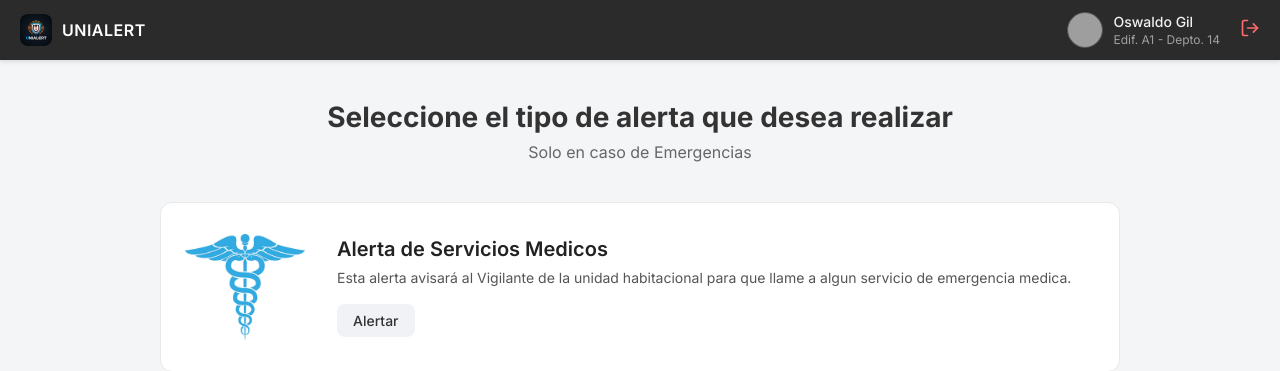
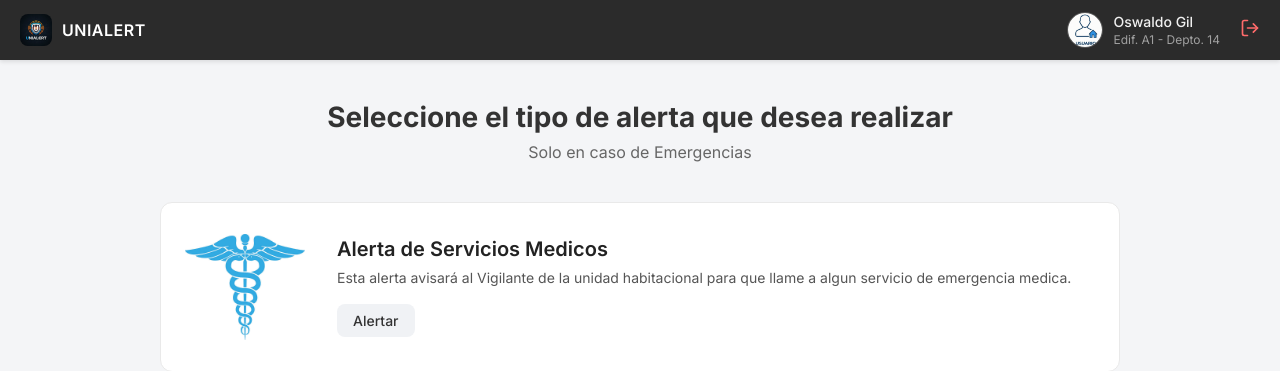
Before and after one commit to TexorEuric/ADS---Proyecto, a PHP site: page /UsuarioIndex.php in a window 1280 px wide. Shown: the top 371 px of the page. Run offline with PHP 8.4, Linux system fonts and the light colour scheme; a user stored in the database is signed in; data comes from the database, SQL or seed files in the repository; grey boxes are pictures that could not be loaded.

Commit message:
Cambios en los Avatares del Usuario

```diff
--- a/Usuario/UFormularioSM.php
+++ b/Usuario/UFormularioSM.php
@@ -54,7 +54,7 @@ if (!empty($datos['Edificio']) && !empty($datos['Departamento'])) {
             <span class="navbar-logo-text">UNIALERT</span>
         </div>
         <div class="navbar-right">
-            <img src="../Multimedia/User Avatar.png" alt="Avatar" class="user-avatar">
+            <img src="../Multimedia/VecinoAvatar.png" alt="Avatar" class="user-avatar">
 
             <div class="user-info">
                 <span class="user-name"><?php echo $nombreMostrar; ?></span>
--- a/Usuario/UFormularioSS.php
+++ b/Usuario/UFormularioSS.php
@@ -53,7 +53,7 @@ if (!empty($datos['Edificio']) && !empty($datos['Departamento'])) {
             <span class="navbar-logo-text">UNIALERT</span>
         </div>
         <div class="navbar-right">
-            <img src="../Multimedia/User Avatar.png" alt="Avatar" class="user-avatar">
+            <img src="../Multimedia/VecinoAvatar.png" alt="Avatar" class="user-avatar">
 
             <div class="user-info">
                 <span class="user-name"><?php echo $nombreMostrar; ?></span>
--- a/Usuario/UsuarioIndex.php
+++ b/Usuario/UsuarioIndex.php
@@ -54,7 +54,7 @@ if (!empty($datos['Edificio']) && !empty($datos['Departamento'])) {
         </div>
 
         <div class="navbar-right">
-            <img src="../Multimedia/User Avatar.png" alt="Avatar" class="user-avatar">
+            <img src="../Multimedia/VecinoAvatar.png" alt="Avatar" class="user-avatar">
 
             <div class="user-info">
                 <span class="user-name"><?php echo $nombreMostrar; ?></span>
```
